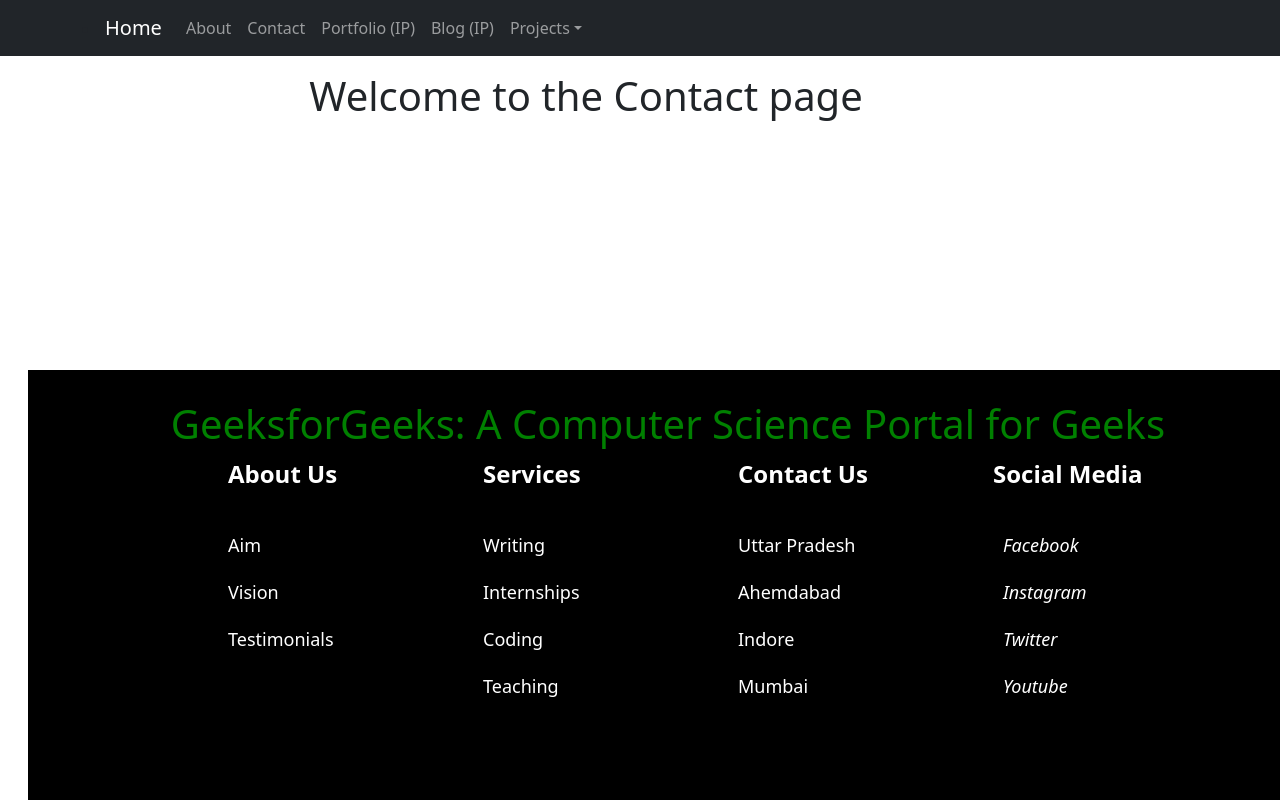
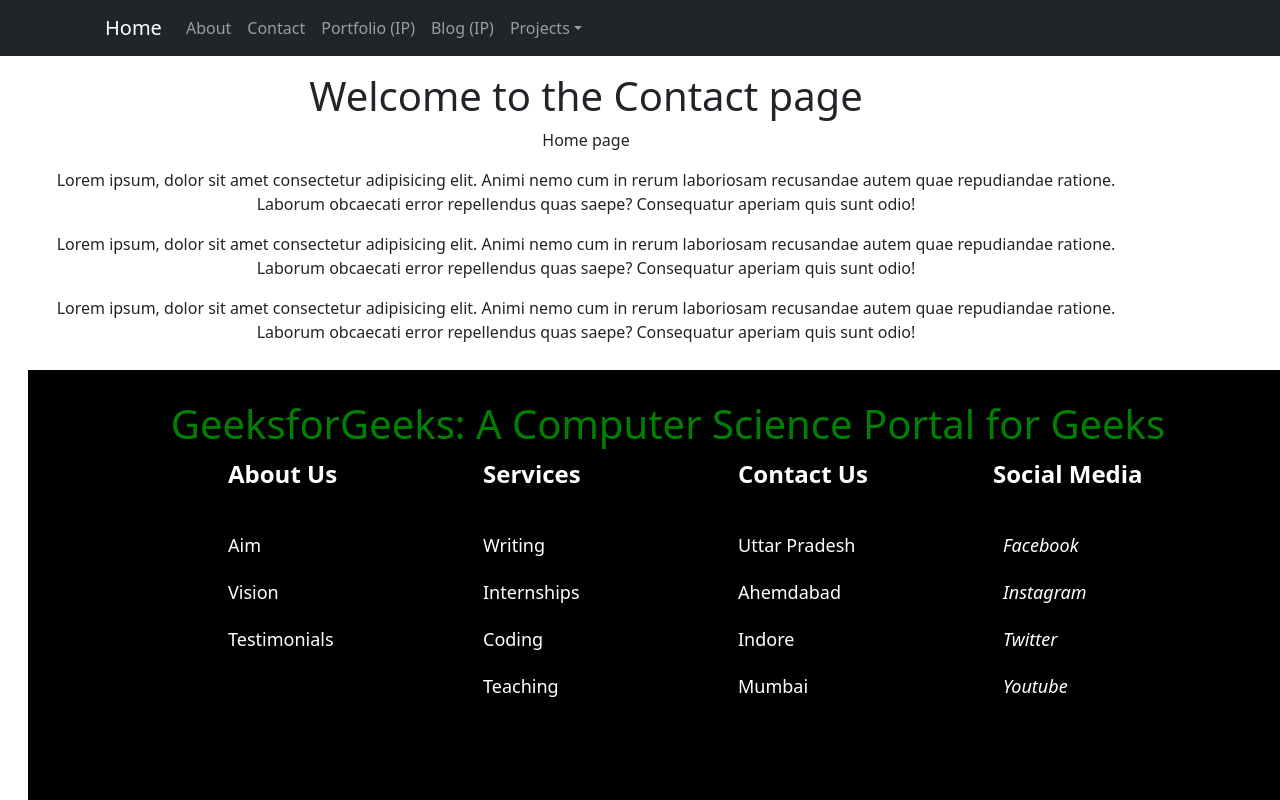
Before and after one commit to PhillipMagos/phillipmagos.dev, a React (Create React App) app in the folder phillipmagos.net/: page /contact in a window 1280 px wide. Shown: the top 800 px of the page. Built offline with nearby package versions, Linux system fonts and the light colour scheme.

Commit message:
a night's work

```diff
--- a/phillipmagos.net/src/pages/About.js
+++ b/phillipmagos.net/src/pages/About.js
@@ -1,3 +1,8 @@
 export default function About() {
-  return <h1>Welcome to the About page</h1>
+  return (
+    <div>
+  <h1>Welcome to the About page</h1>
+  <p>I've worked in the IT industry for over 8 years. Started from working as onsite support for my college's IT department to providing level 1 and 2 support at Dell Technologies As an experienced IT support technician, I can offer a wide range of IT services to resolve business and consumer related issues. These services include hardware, software and network support across commonly used devices ranging from Windows PC, Macbooks, android and iphones devices.</p>
+  </div>
+  )
 }
--- a/phillipmagos.net/src/pages/Contact.js
+++ b/phillipmagos.net/src/pages/Contact.js
@@ -1,3 +1,11 @@
 export default function Contact() {
-  return <h1>Welcome to the Contact page</h1>
+  return (
+    <div>
+      <h1>Welcome to the Contact page</h1>
+      <p>Home page</p>
+      <p>Lorem ipsum, dolor sit amet consectetur adipisicing elit. Animi nemo cum in rerum laboriosam recusandae autem quae repudiandae ratione. Laborum obcaecati error repellendus quas saepe? Consequatur aperiam quis sunt odio!</p>
+      <p>Lorem ipsum, dolor sit amet consectetur adipisicing elit. Animi nemo cum in rerum laboriosam recusandae autem quae repudiandae ratione. Laborum obcaecati error repellendus quas saepe? Consequatur aperiam quis sunt odio!</p>
+      <p>Lorem ipsum, dolor sit amet consectetur adipisicing elit. Animi nemo cum in rerum laboriosam recusandae autem quae repudiandae ratione. Laborum obcaecati error repellendus quas saepe? Consequatur aperiam quis sunt odio!</p>
+    </div>
+  )
 }
--- a/phillipmagos.net/src/pages/Home.js
+++ b/phillipmagos.net/src/pages/Home.js
@@ -3,6 +3,9 @@ export default function Home() {
   <div>
     <h1>Home</h1>
     <p>Home page</p>
+    <p>Lorem ipsum, dolor sit amet consectetur adipisicing elit. Animi nemo cum in rerum laboriosam recusandae autem quae repudiandae ratione. Laborum obcaecati error repellendus quas saepe? Consequatur aperiam quis sunt odio!</p>
+    <p>Lorem ipsum, dolor sit amet consectetur adipisicing elit. Animi nemo cum in rerum laboriosam recusandae autem quae repudiandae ratione. Laborum obcaecati error repellendus quas saepe? Consequatur aperiam quis sunt odio!</p>
+    <p>Lorem ipsum, dolor sit amet consectetur adipisicing elit. Animi nemo cum in rerum laboriosam recusandae autem quae repudiandae ratione. Laborum obcaecati error repellendus quas saepe? Consequatur aperiam quis sunt odio!</p>
   </div>
   )
 }
```
